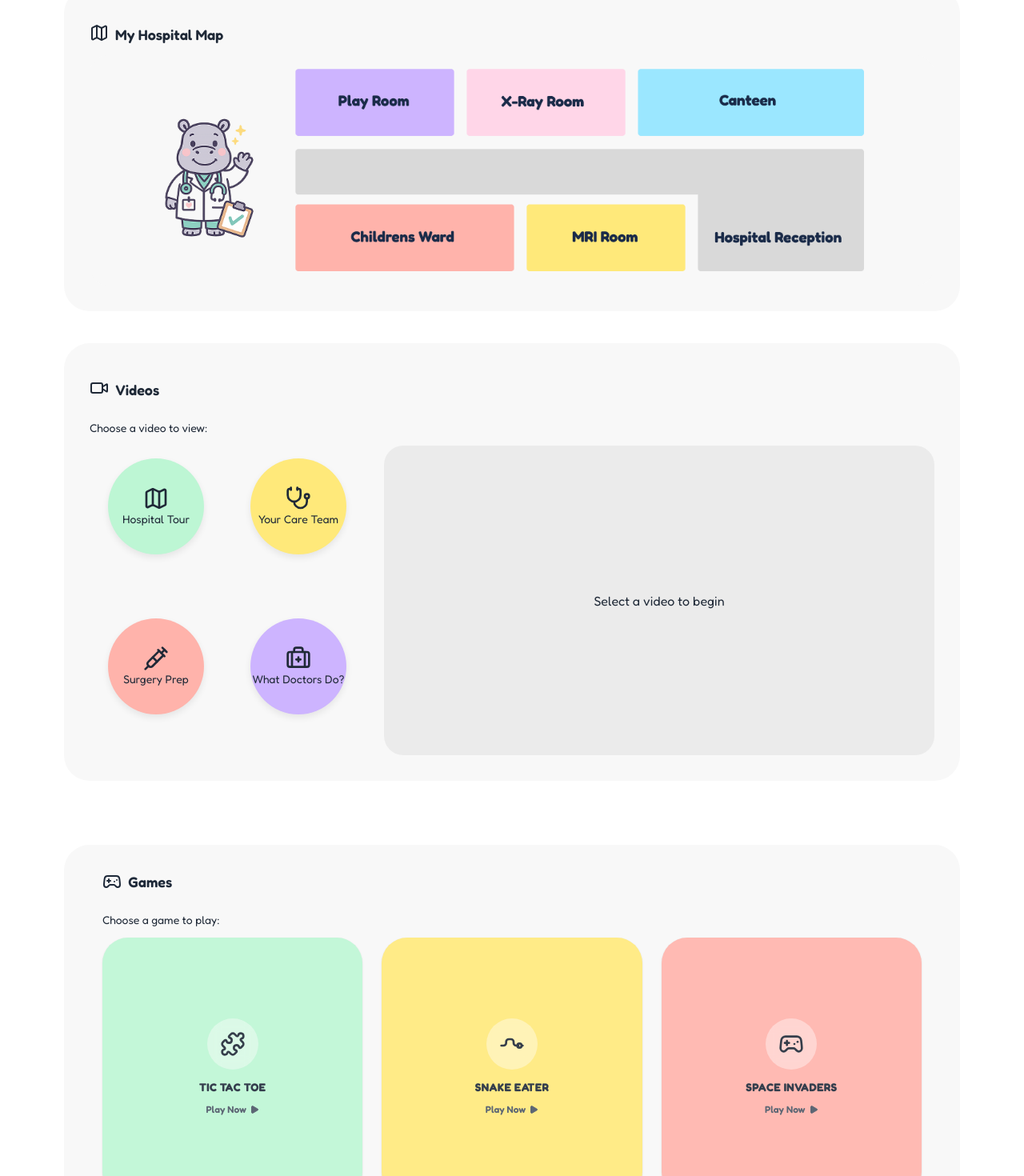
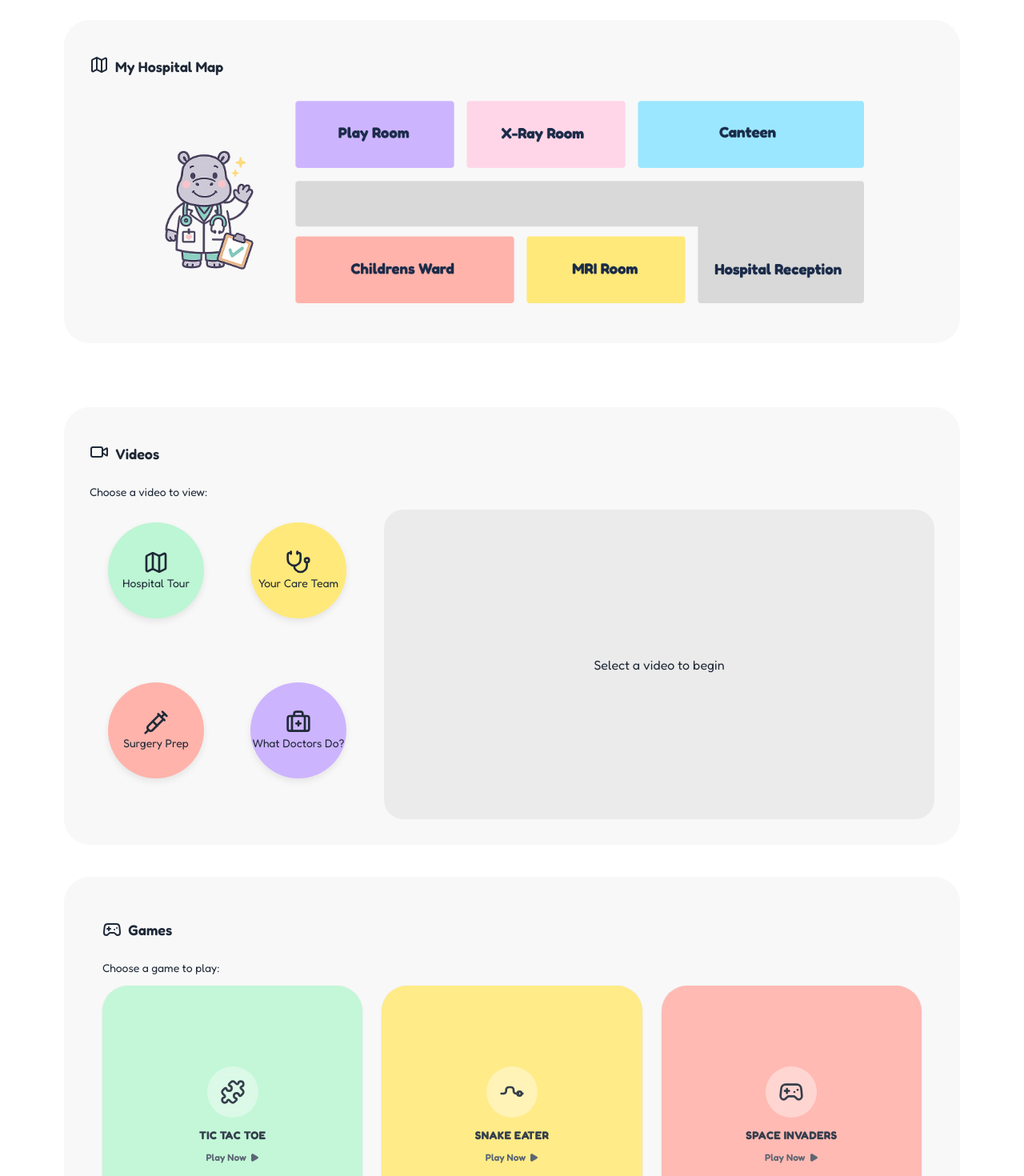
Before and after one commit to catpat88/kids_patient_portal_app, a React (Vite) app: page / in a window 1280 px wide. Shown: the part 1330-2800 px from the top of the page at 80% size. Built offline with nearby package versions, Linux system fonts and the light colour scheme.

Commit message:
Nav Link Section Start Fix

```diff
--- a/src/components/Departments.jsx
+++ b/src/components/Departments.jsx
@@ -118,7 +118,7 @@ const HippoHeader = () => (
 export default function Departments() {
 
   return (
-    <section id="departments" className="py-8 px-6 lg:px-16 rounded-3xl bg-card">
+    <section id="departments" className="scroll-mt-36 py-7 mt-8 px-6 lg:px-12 rounded-3xl bg-card">
 
       {/* --- Section Heading --- */}
       <div className="flex items-center mb-6">
--- a/src/components/Games.jsx
+++ b/src/components/Games.jsx
@@ -50,7 +50,7 @@ export default function GamesList() {
   ];
 
   return (
-    <section id="games" className="scroll-mt-28 mb-5 rounded-3xl py-5 bg-card flex justify-center">
+    <section id="games"    className="scroll-mt-36 py-10 rounded-3xl bg-card flex justify-center">
       <div className="w-full max-w-5xl rounded-3xl order-card h-fit ">
 
         {/* HEADER */}
--- a/src/components/HospitalMap.jsx
+++ b/src/components/HospitalMap.jsx
@@ -2,7 +2,7 @@ import { Map } from "lucide-react";
 
 export default function HospitalMap() {
   return (
-    <section id="map" className="scroll-mt-28 py-10 -mb-10 xl:scroll-mt-3">
+    <section id="map" className="scroll-mt-27 py-10 ">
       {/* Header with icon */}
       <div className="rounded-3xl bg-card p-6 md:p-8">
         <div className="flex flex-row gap-2 py-3">
--- a/src/components/MyVisit.jsx
+++ b/src/components/MyVisit.jsx
@@ -29,7 +29,7 @@ const cards = [
 
 export default function MyVisit() {
   return (
-    <section id="visit" className="scroll-mt-28 xl:scroll-mt-0 -mb-10 py-10">
+    <section id="visit" className="scroll-mt-27 py-10">
       <div className="rounded-3xl bg-card p-6 md:p-8">
         {/* Header with icon */}
         <div className="flex items-center gap-2 mb-6">
--- a/src/components/Quiz.jsx
+++ b/src/components/Quiz.jsx
@@ -64,7 +64,7 @@ export default function Quiz() {
     const currentQ = quizData[currentQuestion];
 
     return (
-        <section id="quiz" className="scroll-mt-28 xl:scroll-mt-0 py-10">
+        <section id="quiz" className="scroll-mt-26 py-10">
             <div className="rounded-3xl bg-gray-50 p-6 md:p-8">
                 <div className="flex items-center gap-2 mb-6 ">
                     <Star className="w-6 h-6 text-ink" />
--- a/src/components/Videos.jsx
+++ b/src/components/Videos.jsx
@@ -55,7 +55,7 @@ export default function Videos() {
 
     return (
         // container, heading & icon
-        <section id="videos" className="scroll-mt-28 py-10 mb-10 xl:scroll-mt-3">
+        <section id="videos" className="scroll-mt-27 py-10">
             <div className="rounded-3xl bg-card p-6 md:p-8">
                 <div className="flex flex-row gap-2 py-3">
                     <Video className="w-6 h-6 text-ink" />
```
